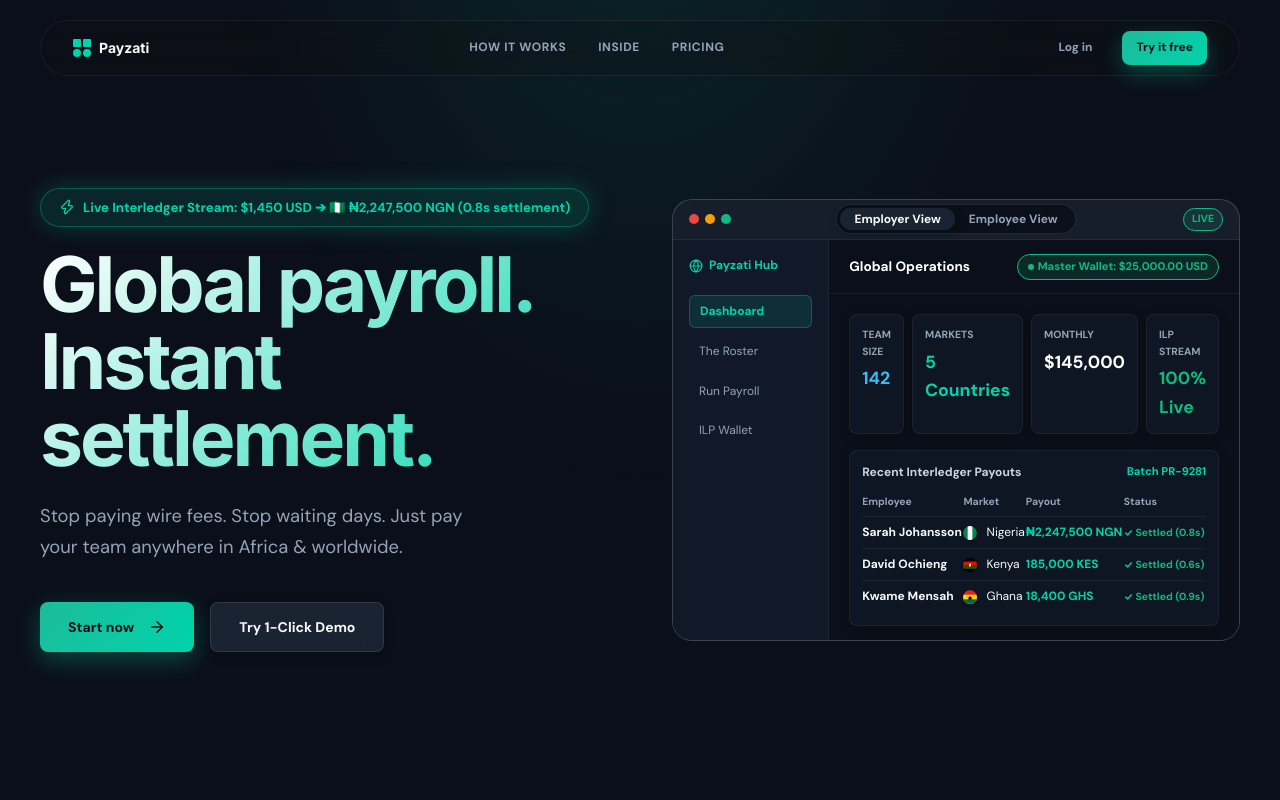
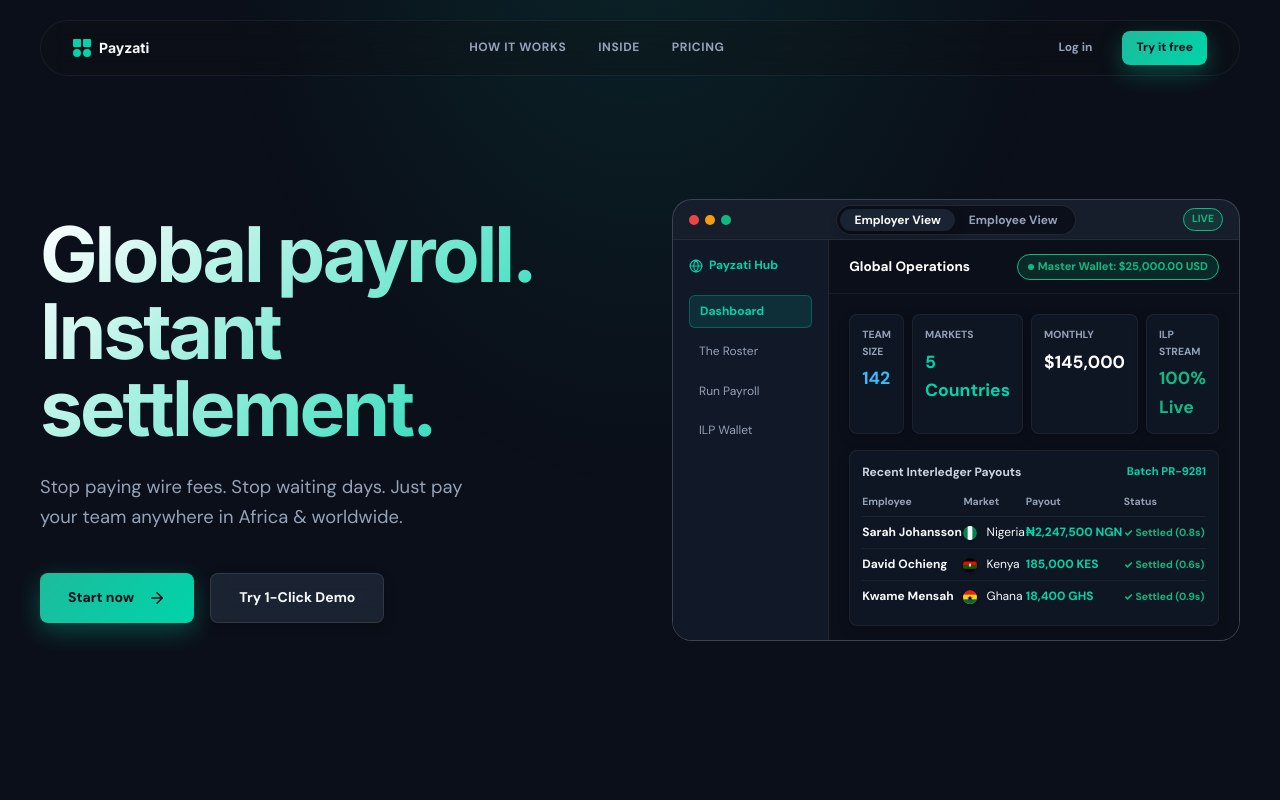
Before and after one commit to Iyinoluwa-Babarinde/payzati, a Next.js app: page / in a window 1280 px wide. Shown: the top 800 px of the page. Built offline with nearby package versions, Linux system fonts and the light colour scheme.

Commit message:
fix: remove live stream pill badge from hero section

```diff
--- a/src/app/page.tsx
+++ b/src/app/page.tsx
@@ -118,25 +118,6 @@
       <section className={styles.hero}>
         <div className={styles.heroInner}>
           <div className={styles.heroContent}>
-            <div
-              style={{
-                background: 'rgba(0, 212, 170, 0.12)',
-                color: '#00d4aa',
-                border: '1px solid rgba(0, 212, 170, 0.3)',
-                padding: '8px 18px',
-                borderRadius: '100px',
-                fontSize: '0.825rem',
-                fontWeight: 700,
-                display: 'inline-flex',
-                alignItems: 'center',
-                gap: '8px',
-                marginBottom: '1.25rem',
-                boxShadow: '0 0 24px rgba(0, 212, 170, 0.25)',
-              }}
-            >
-              <Zap size={16} />
-              <span>Live Interledger Stream: <strong>$1,450 USD ➔ 🇳🇬 ₦2,247,500 NGN</strong> (0.8s settlement)</span>
-            </div>
 
             <h1 className={`${styles.heroTitle} text-gradient-teal`}>
               Global payroll.<br/>Instant settlement.
```
